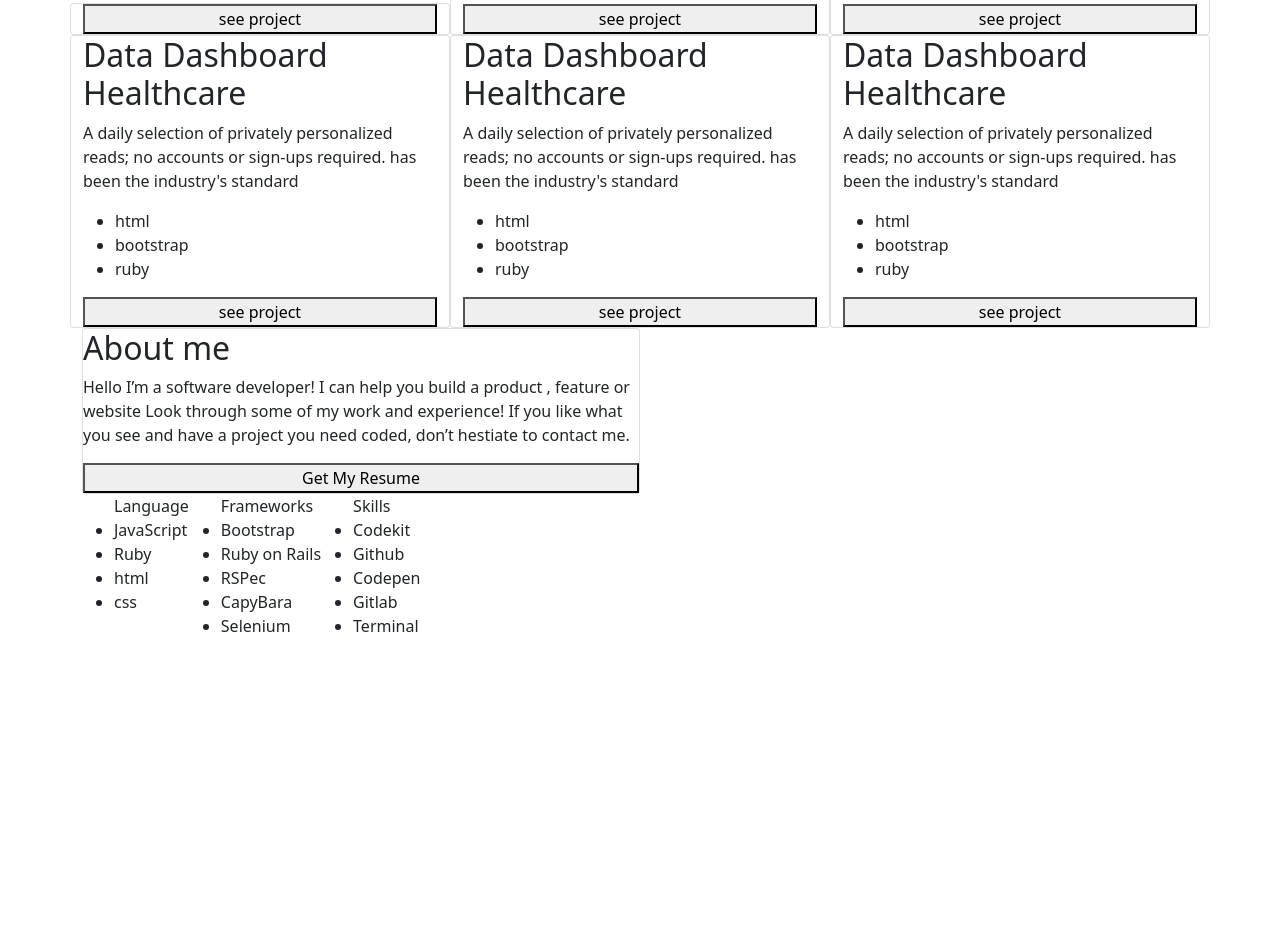
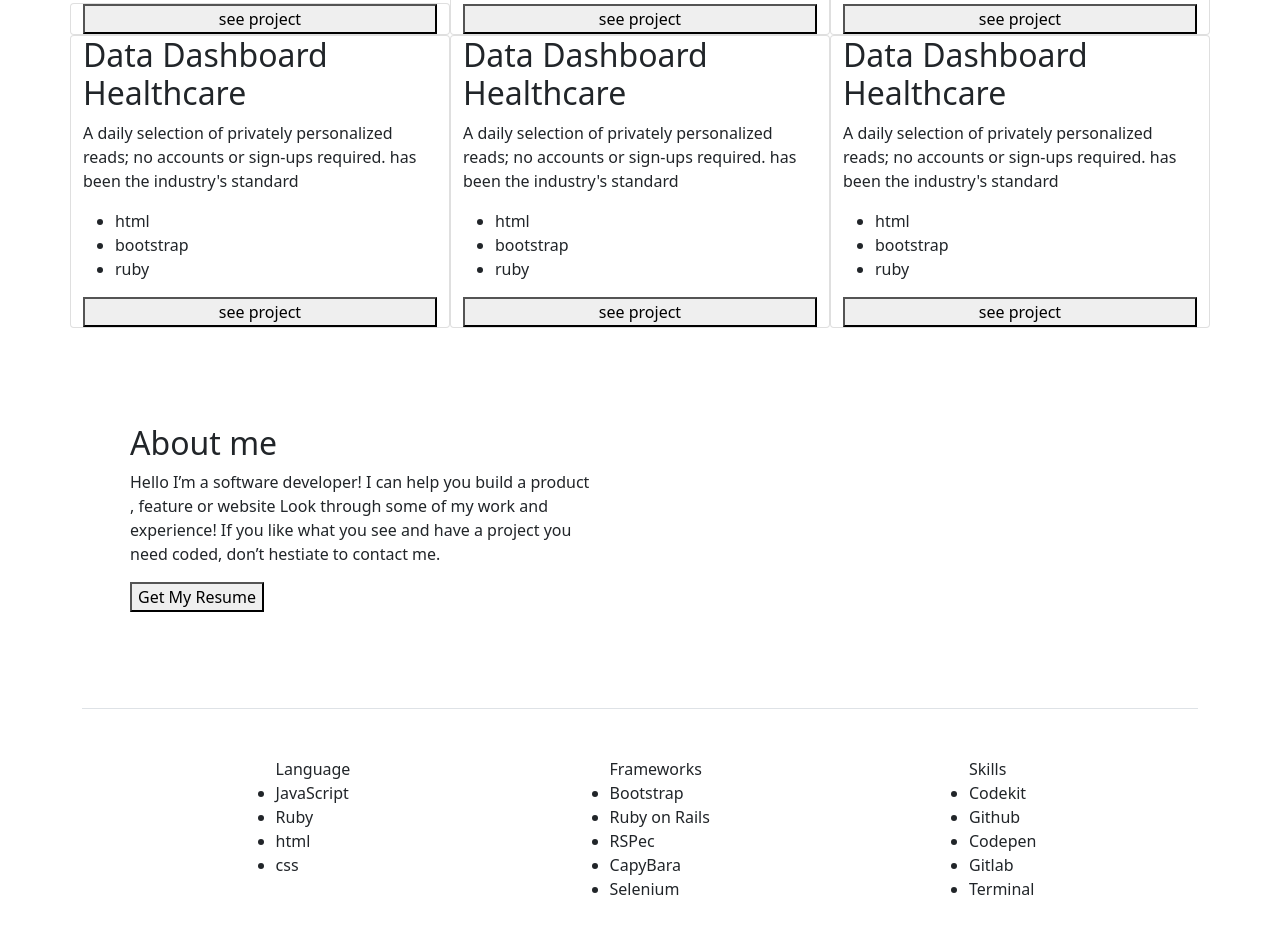
Before and after one commit to aizjicod/portfolio-bootstrap, a website: page index.html in a window 1280 px wide. Shown: the part 1105-2039 px from the top of the page. Before the commit the page ends 1759 px from the top, so only its background shows below. Drawn offline with nearby package versions, Linux system fonts and the light colour scheme.

Commit message:
add bootstrap styling for about me section

```diff
--- a/index.html
+++ b/index.html
@@ -138,14 +138,14 @@
         </div>
     </div>
     <div class="about-me container">
-        <div class="card w-50">
+        <div class="w-50 p-5 my-5">
             <h2>About me</h2>
             <p>
                 Hello I’m a software developer! I can help you build a product , feature or website Look through some of my work and experience! If you like what you see and have a project you need coded, don’t hestiate to contact me.
             </p>
             <button>Get My Resume</button>
         </div>
-        <div class="d-flex">
+        <div class="d-flex justify-content-around p-5 my-5  border-top">
             <ul> Language
                 <li>JavaScript</li>
                 <li>Ruby</li>
```
